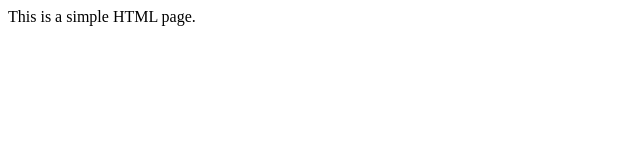
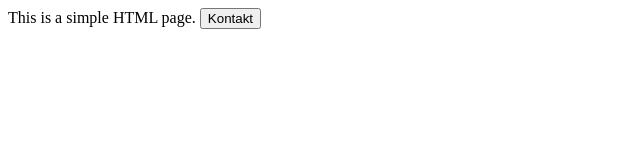
Before and after one commit to mbah-git/html, a plain HTML site: page index.html in a window 1280 px wide. Shown: the whole page, without its empty margins (0-640 px from the left). Drawn offline with Linux system fonts and the light colour scheme.

Commit message:
add button

```diff
--- a/index.html
+++ b/index.html
@@ -7,5 +7,6 @@
 </head>
 <body>
     This is a simple HTML page.
+	<button>Kontakt</button>
 </body>
 </html>
```
